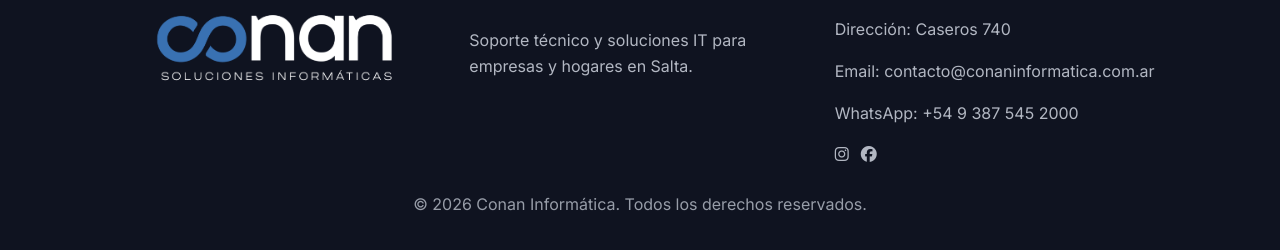
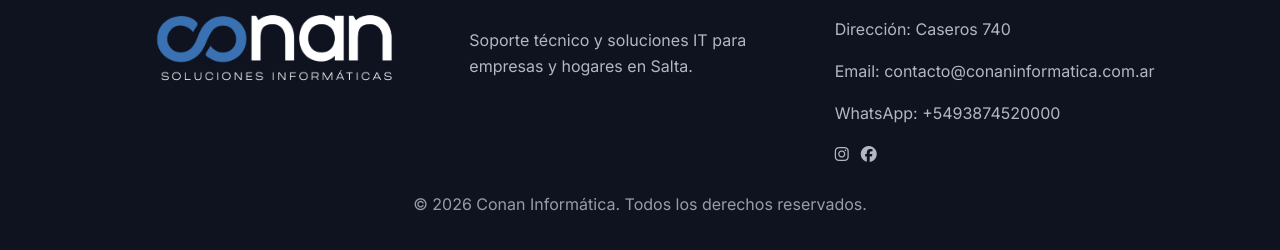
Before and after one commit to frescoh/Conaninformatica-Website, a Jekyll site: the page built from index.html, in a window 1280 px wide and 900 px high, scrolled down 3335 px. Shown: the part 643-893 px from the top of the window. Built offline with Jekyll 4.4.1, drawn with Linux system fonts in a browser that asks for light colours.

Commit message:
Correcion de whatsapp

```diff
--- a/_includes/footer.html
+++ b/_includes/footer.html
@@ -11,7 +11,7 @@
       <h3>Contacto</h3>
       <p>Dirección: Caseros 740</p>
       <p>Email: <a href="mailto:contacto@conaninformatica.com.ar">contacto@conaninformatica.com.ar</a></p>
-      <p>WhatsApp: <a href="https://wa.me/5493874520000" target="_blank" rel="noopener">+54 9 387 545 2000</a></p>
+      <p>WhatsApp: <a href="https://wa.me/5493874520000" target="_blank" rel="noopener">+5493874520000</a></p>
       <div class="footer-social">
         <a href="https://www.instagram.com/conaninformatica" target="_blank" rel="noopener" aria-label="Instagram"><i class="fa-brands fa-instagram"></i></a>
         <a href="https://www.facebook.com/conaninformatica" target="_blank" rel="noopener" aria-label="Facebook"><i class="fa-brands fa-facebook"></i></a>
```
